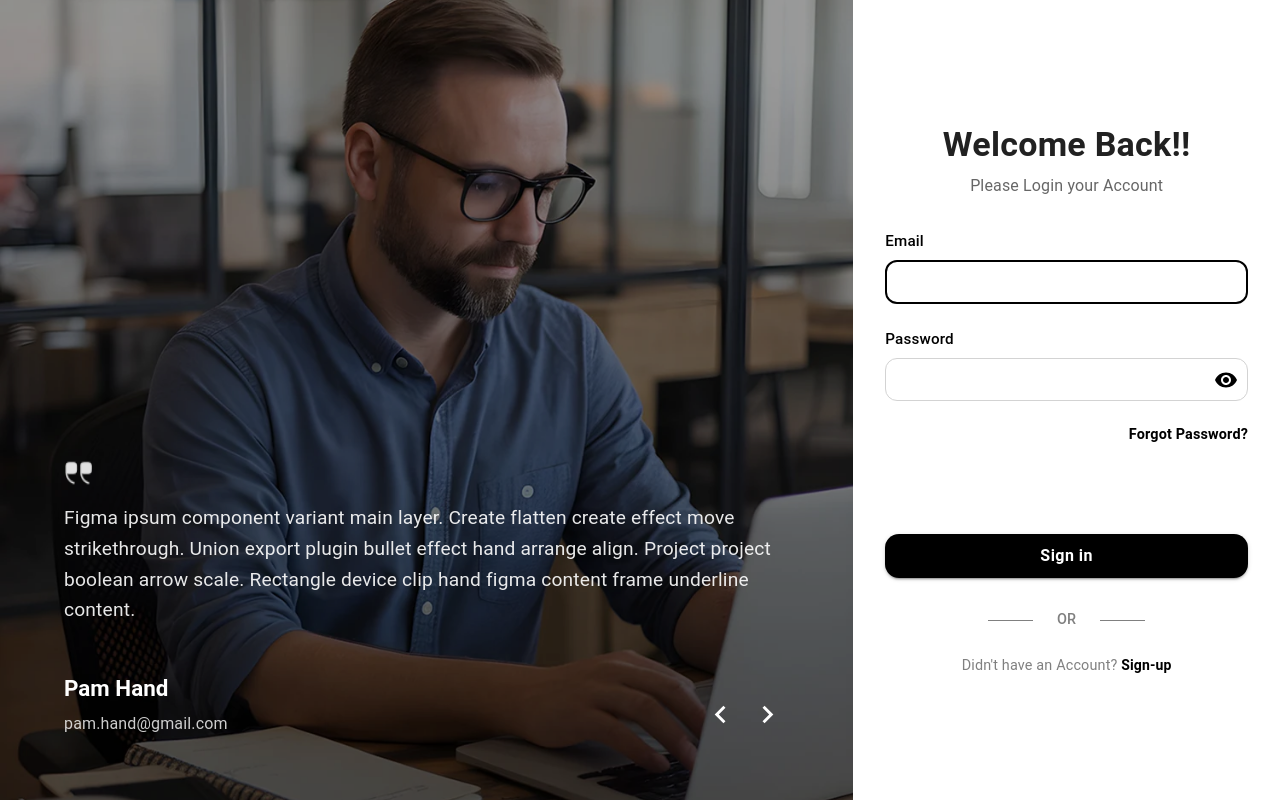
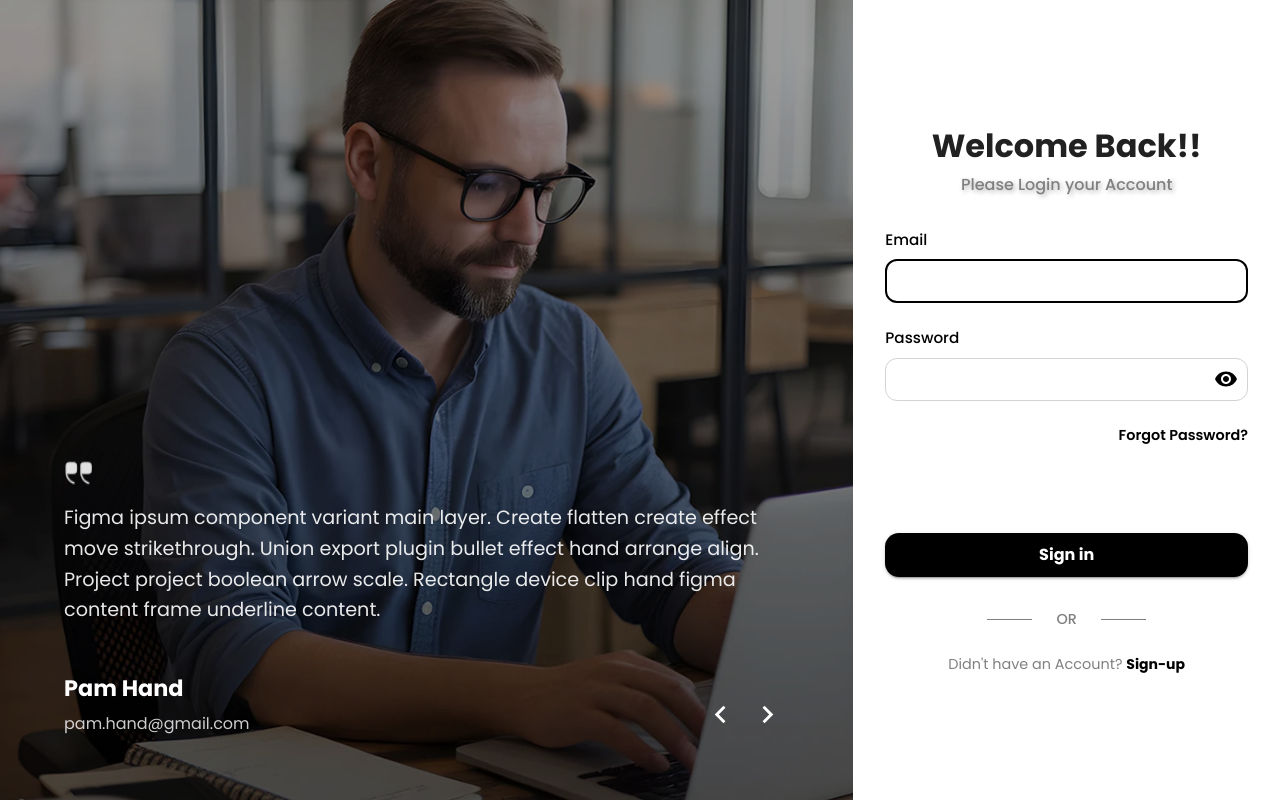
Before and after one commit to IHSANTK/Fashion-Hub, a React (Create React App) app: page /login in a window 1280 px wide. Built offline with nearby package versions, Linux system fonts and the light colour scheme; no server answers.

Commit message:
updations

```diff
--- a/public/index.html
+++ b/public/index.html
@@ -20,6 +20,8 @@
       content="Discover the latest fashion trends, shop stylish outfits, and express your style at Fashion Hub."
     />
     <link rel="apple-touch-icon" href="%PUBLIC_URL%/favicon.ico" />
+    <link href="https://fonts.googleapis.com/css2?family=Poppins:wght@300;400;500;600;700&display=swap" rel="stylesheet">
+
     <!--
       manifest.json provides metadata used when your web app is installed on a
       user's mobile device or desktop. See https://developers.google.com/web/fundamentals/web-app-manifest/
--- a/src/App.jsx
+++ b/src/App.jsx
@@ -19,11 +19,26 @@ const theme = createTheme({
     secondary: { main: "#764ba2" },
   },
   typography: {
-    fontFamily: '"Roboto", "Helvetica", "Arial", sans-serif',
+    fontFamily: [
+      'Poppins',
+      '-apple-system',
+      'BlinkMacSystemFont',
+      '"Segoe UI"',
+      'Roboto',
+      'Oxygen',
+      'Ubuntu',
+      'Cantarell',
+      '"Fira Sans"',
+      '"Droid Sans"',
+      '"Helvetica Neue"',
+      'Arial',
+      'sans-serif',
+    ].join(','),
     h4: { fontWeight: 700 },
     h5: { fontWeight: 600 },
     h6: { fontWeight: 600 },
   },
+
   components: {
     MuiButton: { styleOverrides: { root: { borderRadius: 8, textTransform: "none", fontWeight: 600 } } },
     MuiCard: { styleOverrides: { root: { borderRadius: 12 } } },
--- a/src/components/auth/Login.jsx
+++ b/src/components/auth/Login.jsx
@@ -21,7 +21,6 @@ import {
 } from "@mui/icons-material";
 import { useAuth } from "../../contexts/AuthContext";
 import { loginSchema } from "../../utils/validationSchemas";
-// Import background image from assets
 import { loginBg, quoteImg } from "../../assets/images";
 
 const Login = () => {
@@ -42,7 +41,6 @@ const Login = () => {
     try {
       setError("");
       await login(data.email, data.password);
-
       navigate("/products");
     } catch (error) {
       setError(error.message || "Failed to login");
@@ -52,7 +50,7 @@ const Login = () => {
   return (
     <Box sx={{ width: "100vw", height: "100vh", display: "flex" }}>
       <Grid container sx={{ width: "100%", height: "100%", margin: 0 }}>
-        {/* Left Side - Visual Content */}
+        {/* Left Side */}
         <Grid
           item
           xs={12}
@@ -86,9 +84,7 @@ const Login = () => {
               },
             }}
           >
-            {/* Text Overlay at Bottom */}
             <Box sx={{ position: "relative", zIndex: 2, width: "100%" }}>
-              {/* Quote Text */}
               <Box sx={{ mb: 6 }}>
                 <Box
                   component="img"
@@ -119,7 +115,6 @@ const Login = () => {
                 </Typography>
               </Box>
 
-              {/* Name and Email with Carousel Arrows */}
               <Box
                 sx={{
                   display: "flex",
@@ -150,26 +145,11 @@ const Login = () => {
                   </Typography>
                 </Box>
 
-                {/* Carousel Arrows */}
                 <Box sx={{ display: "flex", gap: 0.5 }}>
-                  <IconButton
-                    sx={{
-                      color: "white",
-                      padding: 0.5,
-
-                      "&:focus": { outline: "none" },
-                    }}
-                  >
+                  <IconButton sx={{ color: "white", p: 0.5 }}>
                     <NavigateBefore sx={{ width: 35, height: 35 }} />
                   </IconButton>
-                  <IconButton
-                    sx={{
-                      color: "white",
-                      padding: 0.5,
-
-                      "&:focus": { outline: "none" },
-                    }}
-                  >
+                  <IconButton sx={{ color: "white", p: 0.5 }}>
                     <NavigateNext sx={{ width: 35, height: 35 }} />
                   </IconButton>
                 </Box>
@@ -198,17 +178,34 @@ const Login = () => {
                 maxWidth: 400,
                 display: "flex",
                 flexDirection: "column",
-                alignItems: "center",
+                alignItems: { xs: "flex-start", md: "center" }, // ✅ Left on mobile, center on large
+                textAlign: { xs: "left", md: "center" }, // ✅ Responsive alignment
               }}
             >
               <Typography
                 component="h1"
                 variant="h4"
-                sx={{ mb: 1, fontWeight: "bold" }}
+                sx={{
+                  mb: 1,
+                  fontWeight: "bold",
+                  fontSize: { xs: "1.6rem", md: "2rem" },
+                }}
               >
                 Welcome Back!!
               </Typography>
-              <Typography variant="body1" color="text.secondary" sx={{ mb: 4 }}>
+              <Typography
+                variant="subtitle"
+                sx={{
+                  mb: 4,
+                  fontSize: { xs: "0.9rem", md: 16 },
+                  color: "#808080",
+                  fontWeight: 500,
+                  textShadow: {
+                    xs: "none", // ❌ no shadow on mobile
+                    md: "2px 2px 5px rgba(0,0,0,0.3)", // ✅ shadow on large
+                  },
+                }}
+              >
                 Please Login your Account
               </Typography>
 
@@ -223,7 +220,7 @@ const Login = () => {
                 onSubmit={handleSubmit(onSubmit)}
                 sx={{ width: "100%" }}
               >
-                {/* Email Field */}
+                {/* Email */}
                 <Box sx={{ mb: 3 }}>
                   <Typography
                     variant="body1"
@@ -232,6 +229,7 @@ const Login = () => {
                       color: "#000000",
                       fontWeight: 500,
                       fontSize: "0.95rem",
+                      textAlign: "left",
                     }}
                   >
                     Email
@@ -249,15 +247,9 @@ const Login = () => {
                       "& .MuiOutlinedInput-root": {
                         borderRadius: 3,
                         backgroundColor: "#FFFFFF",
-                        "& fieldset": {
-                          borderColor: "#D3D3D3",
-                        },
-                        "&:hover fieldset": {
-                          borderColor: "#A0A0A0",
-                        },
-                        "&.Mui-focused fieldset": {
-                          borderColor: "#000000",
-                        },
+                        "& fieldset": { borderColor: "#D3D3D3" },
+                        "&:hover fieldset": { borderColor: "#A0A0A0" },
+                        "&.Mui-focused fieldset": { borderColor: "#000000" },
                       },
                       "& .MuiInputBase-input": {
                         color: "#000000",
@@ -268,7 +260,7 @@ const Login = () => {
                   />
                 </Box>
 
-                {/* Password Field */}
+                {/* Password */}
                 <Box sx={{ mb: 3 }}>
                   <Typography
                     variant="body1"
@@ -277,6 +269,7 @@ const Login = () => {
                       color: "#000000",
                       fontWeight: 500,
                       fontSize: "0.95rem",
+                      textAlign: "left",
                     }}
                   >
                     Password
@@ -285,7 +278,6 @@ const Login = () => {
                     {...register("password")}
                     required
                     fullWidth
-                    label=""
                     type={showPassword ? "text" : "password"}
                     id="password"
                     autoComplete="current-password"
@@ -295,7 +287,6 @@ const Login = () => {
                       endAdornment: (
                         <InputAdornment position="end">
                           <IconButton
-                            aria-label="toggle password visibility"
                             onClick={() => setShowPassword(!showPassword)}
                             edge="end"
                             sx={{
@@ -312,15 +303,9 @@ const Login = () => {
                       "& .MuiOutlinedInput-root": {
                         borderRadius: 3,
                         backgroundColor: "#FFFFFF",
-                        "& fieldset": {
-                          borderColor: "#D3D3D3",
-                        },
-                        "&:hover fieldset": {
-                          borderColor: "#A0A0A0",
-                        },
-                        "&.Mui-focused fieldset": {
-                          borderColor: "#000000",
-                        },
+                        "& fieldset": { borderColor: "#D3D3D3" },
+                        "&:hover fieldset": { borderColor: "#A0A0A0" },
+                        "&.Mui-focused fieldset": { borderColor: "#000000" },
                       },
                       "& .MuiInputBase-input": {
                         color: "#000000",
@@ -367,16 +352,14 @@ const Login = () => {
                     fontWeight: "bold",
                     backgroundColor: "#000000",
                     color: "#FFFFFF",
-                    "&:hover": {
-                      backgroundColor: "#1A1A1A",
-                    },
+                    "&:hover": { backgroundColor: "#1A1A1A" },
                   }}
                   disabled={isSubmitting}
                 >
                   {isSubmitting ? "Signing in..." : "Sign in"}
                 </Button>
 
-                {/* Custom OR Divider */}
+                {/* Divider */}
                 <Box
                   sx={{
                     my: 3,
@@ -429,9 +412,7 @@ const Login = () => {
                         fontWeight: "bold",
                         color: "#000000",
                         textDecoration: "none",
-                        "&:hover": {
-                          textDecoration: "underline",
-                        },
+                        "&:hover": { textDecoration: "underline" },
                       }}
                     >
                       Sign-up
--- a/src/components/auth/Signup.jsx
+++ b/src/components/auth/Signup.jsx
@@ -202,19 +202,25 @@ const Signup = () => {
                 maxWidth: 400,
                 display: "flex",
                 flexDirection: "column",
-                alignItems: "center",
               }}
             >
+              {/* Title + Subtitle */}
+              <Box sx={{ textAlign: { xs: "left", sm: "center" } }}>
                 <Typography
                   component="h1"
-                variant="h4"
+                  variant="h5"
                   sx={{ mb: 1, fontWeight: "bold" }}
                 >
                   Create an Account
                 </Typography>
-              <Typography variant="body1" color="text.secondary" sx={{ mb: 4 }}>
-                Are you ready to join us! Let's create Account
+                <Typography
+                  variant="body1"
+                  color="text.secondary"
+                  sx={{ fontSize: "13px", mb: 4 }}
+                >
+                  Are you ready to join us! Let&apos;s create Account
                 </Typography>
+              </Box>
 
               {error && (
                 <Alert severity="error" sx={{ width: "100%", mb: 2 }}>
@@ -337,13 +343,6 @@ const Signup = () => {
                     type="date"
                     error={!!errors.dateOfBirth}
                     helperText={errors.dateOfBirth?.message}
-                    // InputProps={{
-                    //   endAdornment: (
-                    //     <InputAdornment position="end">
-                    //       <CalendarToday sx={{ color: "#808080" }} />
-                    //     </InputAdornment>
-                    //   ),
-                    // }}
                     InputLabelProps={{
                       shrink: true,
                     }}
--- a/src/index.css
+++ b/src/index.css
@@ -5,13 +5,14 @@
 }
 
 body {
-  font-family: -apple-system, BlinkMacSystemFont, 'Segoe UI', 'Roboto', 'Oxygen',
-    'Ubuntu', 'Cantarell', 'Fira Sans', 'Droid Sans', 'Helvetica Neue',
-    sans-serif;
+  font-family: 'Poppins', -apple-system, BlinkMacSystemFont, 'Segoe UI', 'Roboto',
+    'Oxygen', 'Ubuntu', 'Cantarell', 'Fira Sans', 'Droid Sans', 'Helvetica Neue',
+    sans-serif !important;
   -webkit-font-smoothing: antialiased;
   -moz-osx-font-smoothing: grayscale;
   background-color: #f5f5f5;
 }
+
 
 code {
   font-family: source-code-pro, Menlo, Monaco, Consolas, 'Courier New',
@@ -49,3 +50,14 @@ textarea:focus {
   outline: 2px solid #667eea;
   outline-offset: 2px;
 }
+
+
+h1 {
+  font-family: 'Poppins', sans-serif !important;
+  font-weight: 700; /* Bold */
+}
+
+p {
+  font-family: 'Poppins', sans-serif !important;
+  font-weight: 400; /* Regular */
+}
```
Lines whose indentation alone changed are shown as unchanged.
